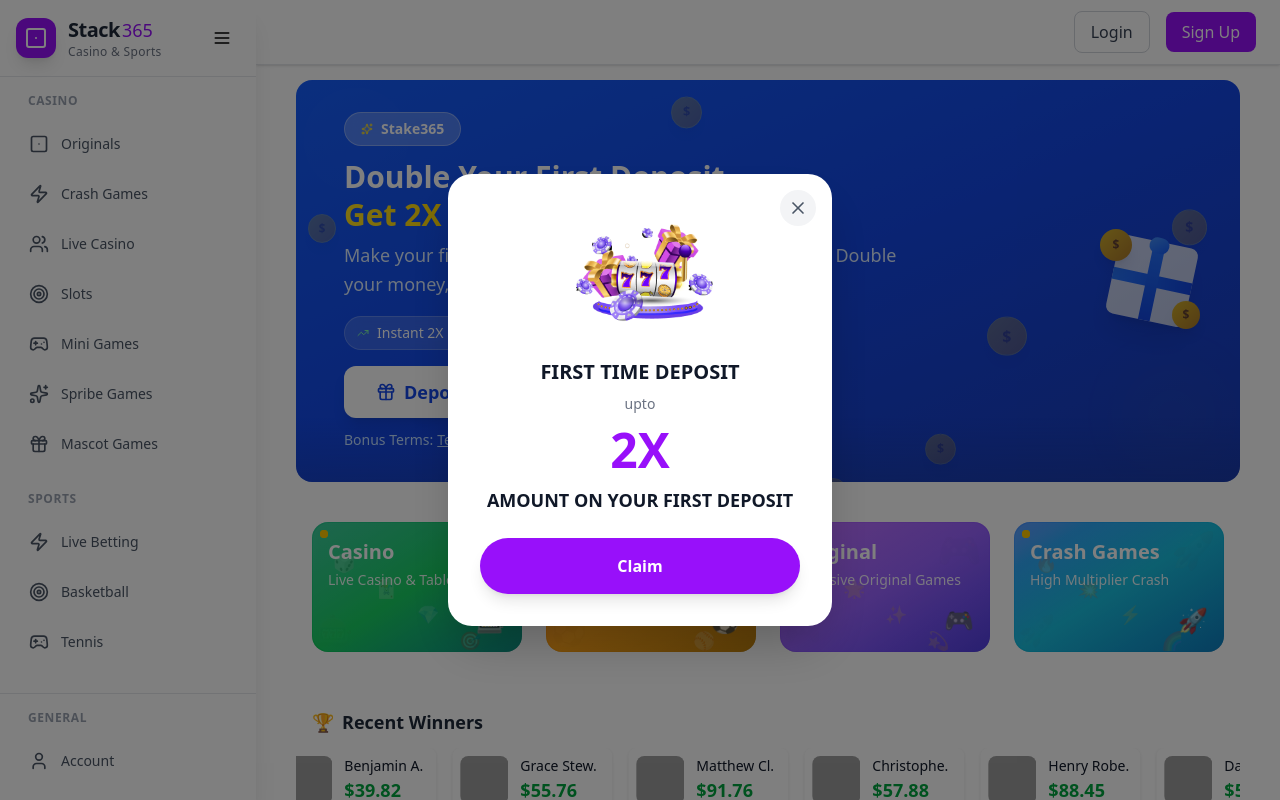
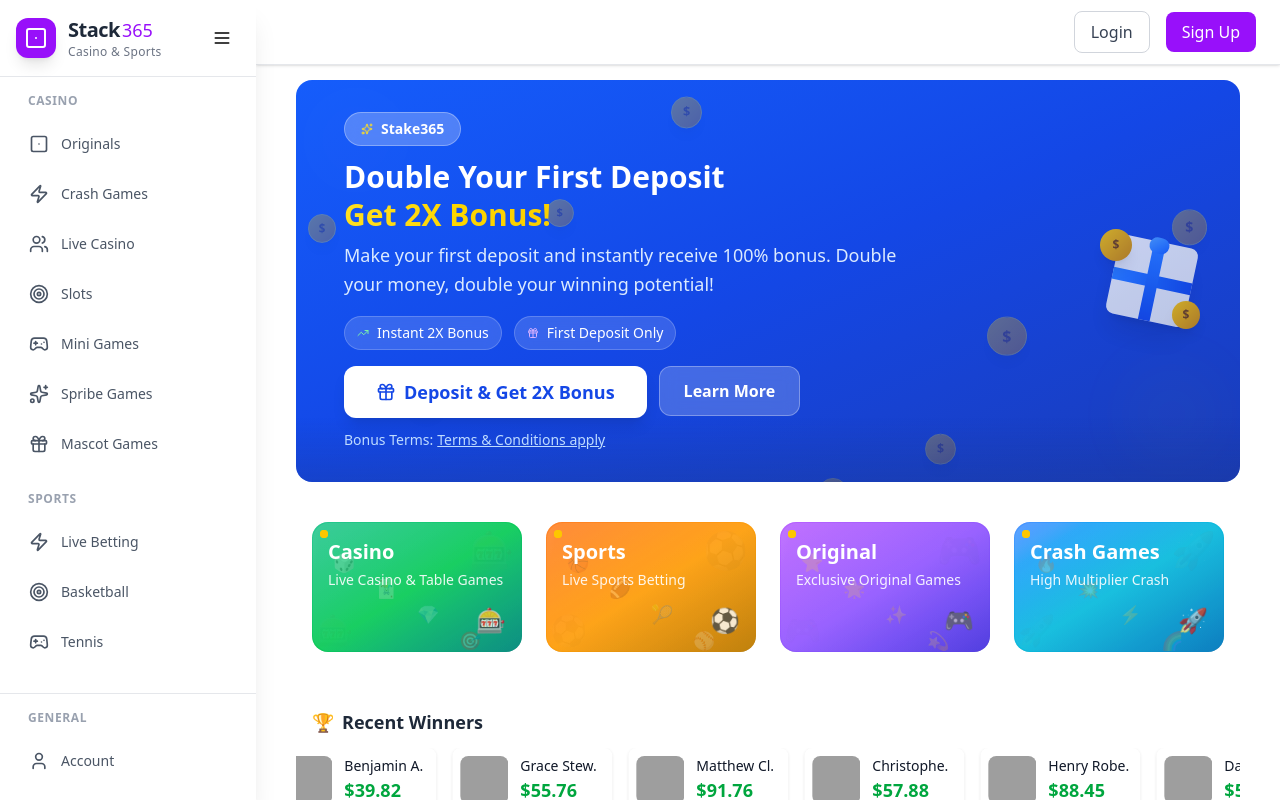
Before and after one commit to Suryansh9331/Stackbet365, a React (Vite) app: page / in a window 1280 px wide. Shown: the top 800 px of the page. Built offline with nearby package versions, Linux system fonts and the light colour scheme; grey boxes are pictures that could not be loaded.

Commit message:
Completed All

```diff
--- a/src/App.jsx
+++ b/src/App.jsx
@@ -91,7 +91,6 @@
 import ProtectedRoute from "./Components/ProtectedRoutes";
 import AuthModal from "./Components/AuthModel";
 import Dashboard from "./Pages/Dashboard/UserDashboard";
-import DepositOfferPopup from "./Components/2xBonus";
 import DepositeComponent from "./Pages/DepositePage/Payment";
 
 function AppRoutes() {
@@ -122,10 +121,9 @@
 
   return (
     <>
-    <DepositOfferPopup/>
       <ScrollToTop />
      <Sidebar/>
-
+{/* //pop upremoved */}
       <div
         className={`transition-all duration-300 ${
           false ? "lg:ml-16" : "lg:ml-64"
```
